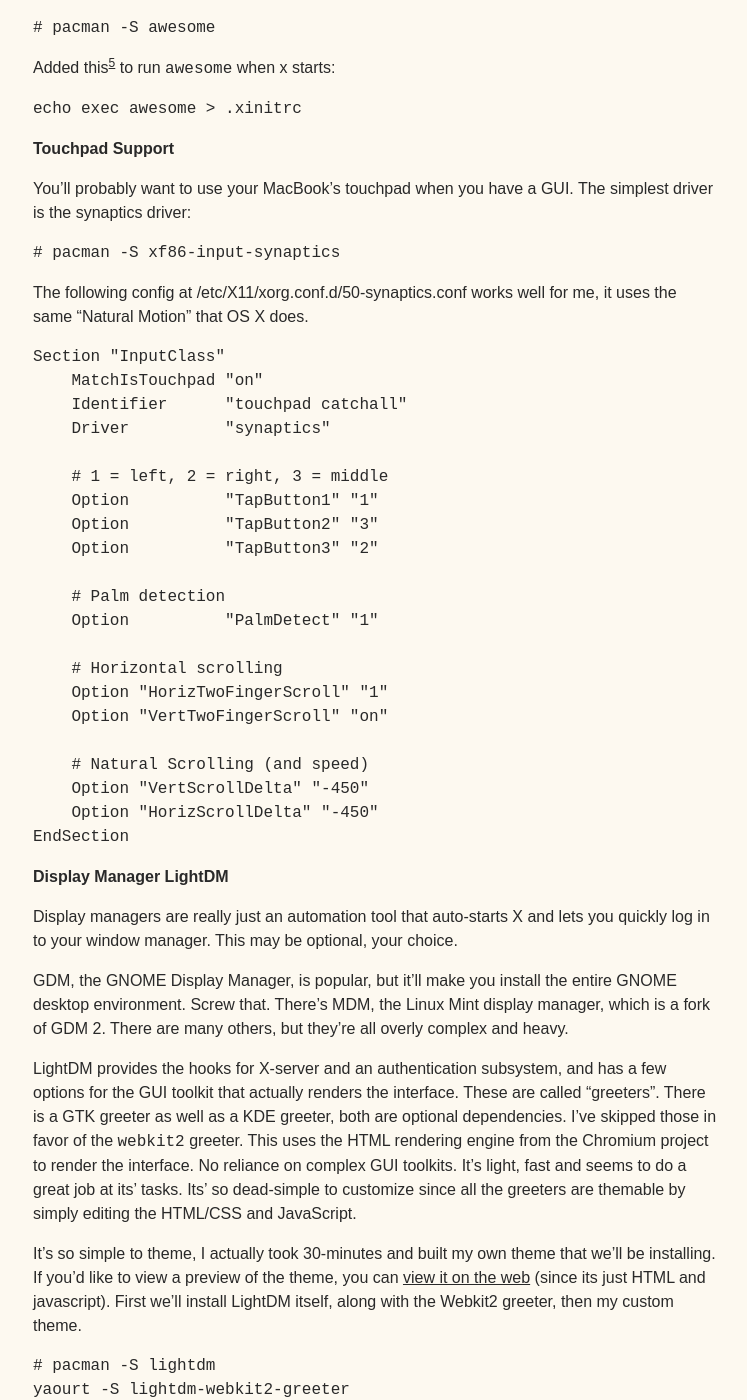
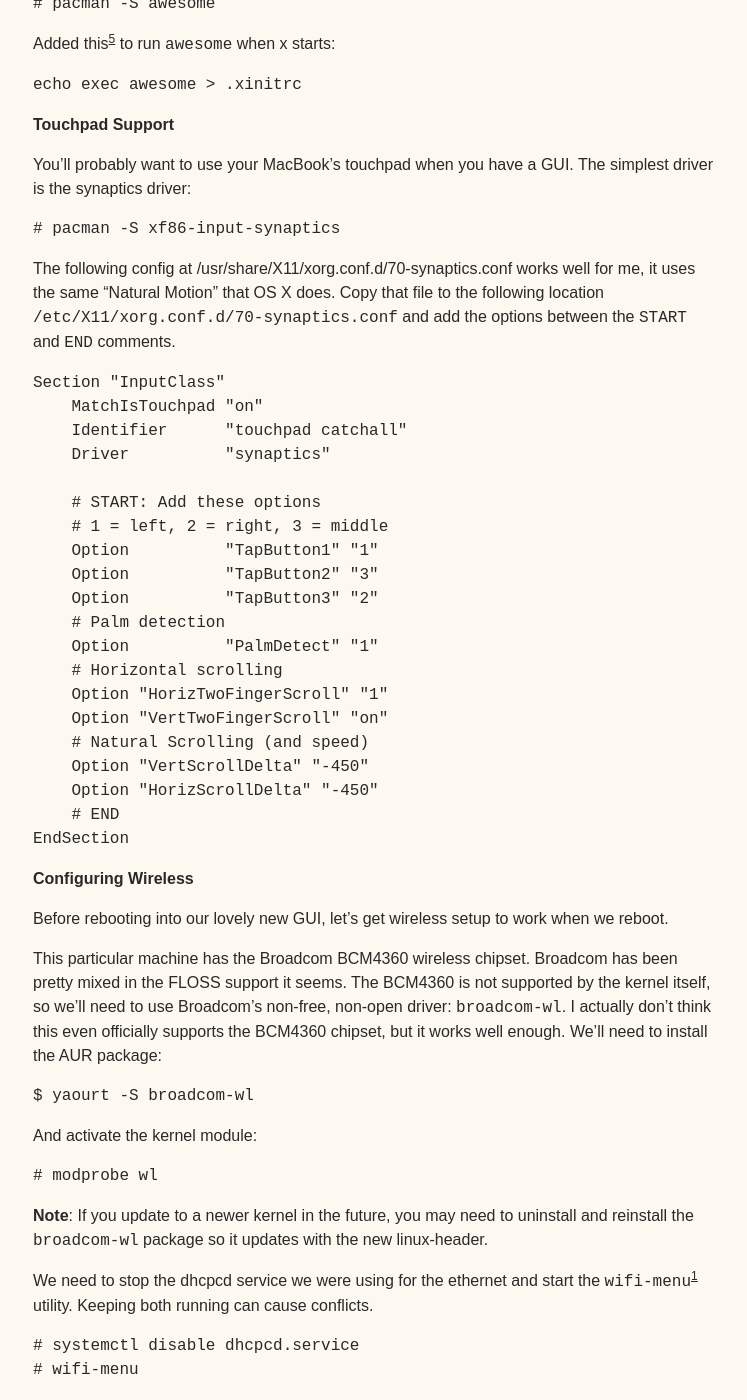
Before and after one commit to visual-assault/visual-assault.github.io, a Jekyll site: the page built from _posts/2016-03-07-install-encrypted-arch-linux-on-apple-macbook-pro.md, in a window 1280 px wide and 1400 px high, scrolled down 19431 px. Shown: the whole window, without its empty margins (379-1126 px from the left). Built offline with Jekyll 4.4.1, drawn with Linux system fonts in a browser that asks for light colours; some of the changed text lies outside the part shown.

Commit message:
Updates
Removed section on LightDM updated section on xf86-input synaptics.

```diff
--- a/_posts/2016-03-07-install-encrypted-arch-linux-on-apple-macbook-pro.md
+++ b/_posts/2016-03-07-install-encrypted-arch-linux-on-apple-macbook-pro.md
@@ -66,7 +66,6 @@
   * [Improved Typography](#improved-typography)
   * [Window Manager Awesome](#window-manager-awesome)
   * [Touchpad Support](#touchpad-support)
-  * [Display Manager LightDM](#display-manager-lightdm)
   * [Configuring Wireless](#configuring-wireless)
   * [Done!](#done)
 * [Fine Tuning](#fine-tuning)
@@ -1032,90 +1031,31 @@
 
     # pacman -S xf86-input-synaptics
 
-The following config at /etc/X11/xorg.conf.d/50-synaptics.conf works well
-for me, it uses the same "Natural Motion" that OS X does.
+The following config at /usr/share/X11/xorg.conf.d/70-synaptics.conf works well
+for me, it uses the same "Natural Motion" that OS X does. Copy that file to the
+following location `/etc/X11/xorg.conf.d/70-synaptics.conf` and add the options
+between the `START` and `END` comments.
 
     Section "InputClass"
         MatchIsTouchpad "on"
         Identifier      "touchpad catchall"
         Driver          "synaptics"
 
+        # START: Add these options
         # 1 = left, 2 = right, 3 = middle
         Option          "TapButton1" "1"
         Option          "TapButton2" "3"
         Option          "TapButton3" "2"
-
         # Palm detection
         Option          "PalmDetect" "1"
-
         # Horizontal scrolling
         Option "HorizTwoFingerScroll" "1"
         Option "VertTwoFingerScroll" "on"
-
         # Natural Scrolling (and speed)
         Option "VertScrollDelta" "-450"
         Option "HorizScrollDelta" "-450"
+        # END
     EndSection
-
-
-### Display Manager LightDM
-
-Display managers are really just an automation tool that auto-starts X
-and lets you quickly log in to your window manager. This may be optional,
-your choice.
-
-GDM, the GNOME Display Manager, is popular, but it’ll make you install
-the entire GNOME desktop environment. Screw that. There’s MDM, the Linux
-Mint display manager, which is a fork of GDM 2. There are many others, but
-they're all overly complex and heavy.
-
-LightDM provides the hooks for X-server and
-an authentication subsystem, and has a few options for the GUI toolkit that
-actually renders the interface. These are called "greeters". There is a GTK
-greeter as well as a KDE greeter, both are optional dependencies. I've skipped
-those in favor of the `webkit2` greeter. This uses the HTML
-rendering engine from the Chromium project to render the interface. No reliance
-on complex GUI toolkits. It’s light, fast and seems to do a great job at
-its' tasks. Its' so dead-simple to customize since all the greeters are themable
-by simply editing the HTML/CSS and JavaScript.
-
-It's so simple to theme, I actually took 30-minutes and built my own theme
-that we'll be installing. If you'd like to view a preview of the theme,
-you can [view it on the web](https://fiddle.jshell.net/0xADADA/nqynn75j/show/)
-(since its just HTML and javascript).
-First we'll install LightDM itself, along with the Webkit2 greeter, then
-my custom theme.
-
-    # pacman -S lightdm
-    yaourt -S lightdm-webkit2-greeter
-
-Verify the `lightdm-webkit2-greeter` is loaded in the LightDM config file
-located at `/etc/lightdm/lightdm.conf`, it should have a line like this:
-
-    greeter-session=lightdm-webkit2-greeter
-
-Now lets get LightDM to start after the system boots up.
-
-    # systemctl enable lightdm.service
-    # systemctl start lightdm.service
-
-You can now reboot and see the LightDM display manager prompt you to login.
-
-Feel free to skip this next part, where we'll install a nicer-looking
-and super-simple greeter theme.
-
-    cd /usr/share/lightdm-webkit/themes
-    # sudo git clone https://github.com/0xadada/lightdm-webkit2-theme-kiss.git kiss
-
-To enable the  LightDM webkit2 greeter to load this theme, edit
-`/etc/lightdm/lightdm-webkit2-greeter.conf` to have the following contents:
-
-    [greeter]
-    webkit-theme=kiss
-
-You can now restart lightDM service to view the custom greeter theme.
-
-    # systemctl restart lightdm.service
 
 
 ### Configuring Wireless
```
